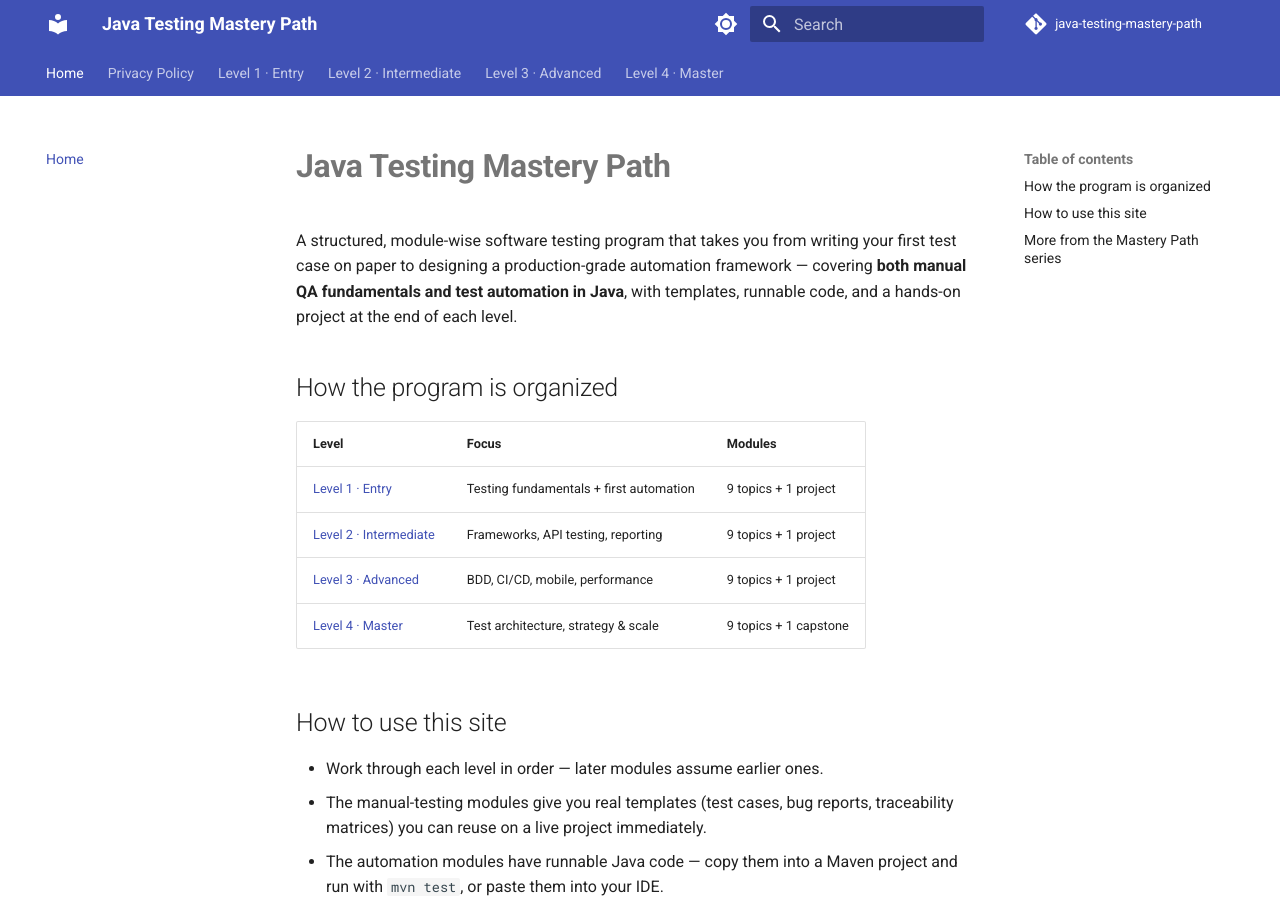
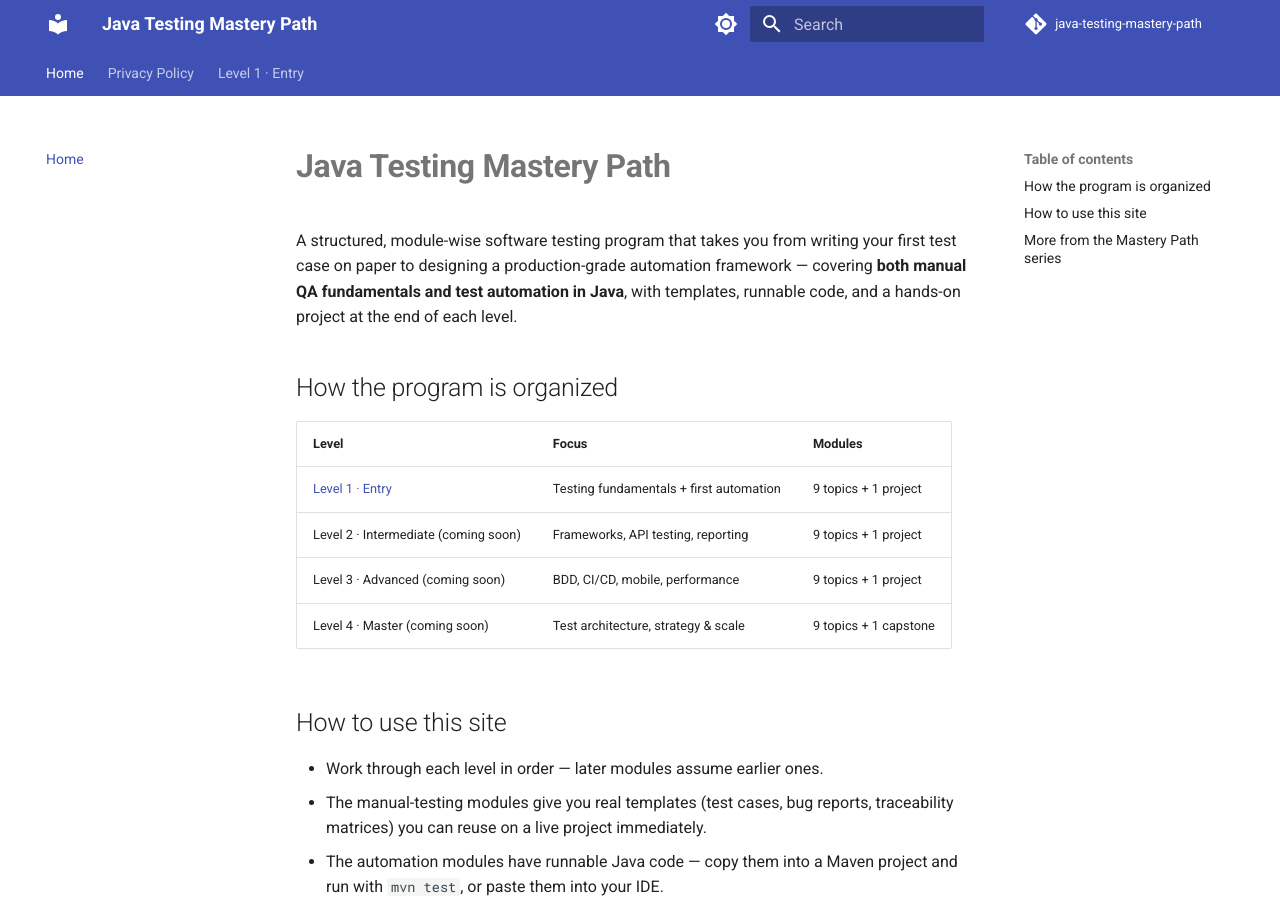
Before and after one commit to SIGILIPELLI/java-testing-mastery-path, an MkDocs documentation site: the page built from docs/index.md, in a window 1280 px wide and 900 px high. Built offline with MkDocs 1.6.1 and Material for MkDocs 9.7.7, drawn with Linux system fonts in a browser that asks for light colours; comment, search, counter and statistics services are not loaded; part of the change alters nothing that is shown.

Commit message:
Hide unfinished levels from crawl surface pending content backfill
AdSense flagged the domain for 'Low value content'. Real lessons are
being written level by level; in the meantime this removes only the
still-unwritten levels from nav/sitemap/homepage (files are untouched)
so the site isn't submitting thin content to Google during the
backfill. Re-running this after a level's content is finished
automatically restores it.

Co-Authored-By: Claude Opus 5 <noreply@anthropic.com>

```diff
--- a/docs/index.md
+++ b/docs/index.md
@@ -16,9 +16,9 @@ each level.
 | Level | Focus | Modules |
 |-------|-------|---------|
 | [Level 1 · Entry](level-1/index.md) | Testing fundamentals + first automation | 9 topics + 1 project |
-| [Level 2 · Intermediate](level-2/index.md) | Frameworks, API testing, reporting | 9 topics + 1 project |
-| [Level 3 · Advanced](level-3/index.md) | BDD, CI/CD, mobile, performance | 9 topics + 1 project |
-| [Level 4 · Master](level-4/index.md) | Test architecture, strategy & scale | 9 topics + 1 capstone |
+| Level 2 · Intermediate (coming soon) | Frameworks, API testing, reporting | 9 topics + 1 project |
+| Level 3 · Advanced (coming soon) | BDD, CI/CD, mobile, performance | 9 topics + 1 project |
+| Level 4 · Master (coming soon) | Test architecture, strategy & scale | 9 topics + 1 capstone |
 
 ## How to use this site
 
--- a/mkdocs.yml
+++ b/mkdocs.yml
@@ -62,39 +62,8 @@ nav:
       - "08 · Selenium WebDriver Basics": level-1/08-selenium-webdriver-basics.md
       - "09 · TestNG Basics": level-1/09-testng-basics.md
       - "10 · Project — Manual Test Plan + Automated Suite": level-1/10-project-test-plan-suite.md
-  - "Level 2 · Intermediate":
-      - Overview: level-2/index.md
-      - "01 · Page Object Model (POM)": level-2/01-page-object-model.md
-      - "02 · Selenium Advanced": level-2/02-selenium-advanced.md
-      - "03 · TestNG Advanced": level-2/03-testng-advanced.md
-      - "04 · API Testing with RestAssured": level-2/04-api-testing-restassured.md
-      - "05 · Test Data Management": level-2/05-test-data-management.md
-      - "06 · Maven/Gradle for Test Projects": level-2/06-maven-gradle-test-projects.md
-      - "07 · Assertions & Matchers": level-2/07-assertions-matchers.md
-      - "08 · Reporting (Allure, ExtentReports)": level-2/08-reporting.md
-      - "09 · Cross-Browser Testing": level-2/09-cross-browser-testing.md
-      - "10 · Project — POM Framework with API Tests": level-2/10-project-pom-framework.md
-  - "Level 3 · Advanced":
-      - Overview: level-3/index.md
-      - "01 · BDD with Cucumber": level-3/01-bdd-cucumber.md
-      - "02 · Mocking with Mockito": level-3/02-mocking-mockito.md
-      - "03 · CI/CD Integration": level-3/03-cicd-integration.md
-      - "04 · Selenium Grid & Parallel Execution": level-3/04-selenium-grid-parallel.md
-      - "05 · Performance Testing Basics (JMeter)": level-3/05-performance-testing-jmeter.md
-      - "06 · Mobile Testing with Appium": level-3/06-mobile-testing-appium.md
-      - "07 · Database Testing from Java": level-3/07-database-testing.md
-      - "08 · Framework Design Patterns": level-3/08-framework-design-patterns.md
-      - "09 · Flaky Test Diagnosis & Stabilization": level-3/09-flaky-test-diagnosis.md
-      - "10 · Project — Hybrid BDD Framework with CI": level-3/10-project-bdd-framework-ci.md
-  - "Level 4 · Master":
-      - Overview: level-4/index.md
-      - "01 · Test Architecture at Scale": level-4/01-test-architecture-at-scale.md
-      - "02 · Shift-Left & Continuous Testing": level-4/02-shift-left-continuous-testing.md
-      - "03 · Contract Testing (Pact)": level-4/03-contract-testing-pact.md
-      - "04 · Security Testing Basics for QA": level-4/04-security-testing-basics.md
-      - "05 · Test Metrics & Quality Gates": level-4/05-test-metrics-quality-gates.md
-      - "06 · Containerized Test Environments": level-4/06-containerized-test-environments.md
-      - "07 · AI-Assisted Testing": level-4/07-ai-assisted-testing.md
-      - "08 · Building an In-House Test Framework": level-4/08-in-house-test-framework.md
-      - "09 · QA Leadership & Strategy": level-4/09-qa-leadership-strategy.md
-      - "10 · Capstone — Production-Grade Test Framework": level-4/10-capstone-test-framework.md
+# --- auto-pruned stub levels (see AdSense low-value-content fix) ---
+exclude_docs: |
+  level-2/*.md
+  level-3/*.md
+  level-4/*.md
```
